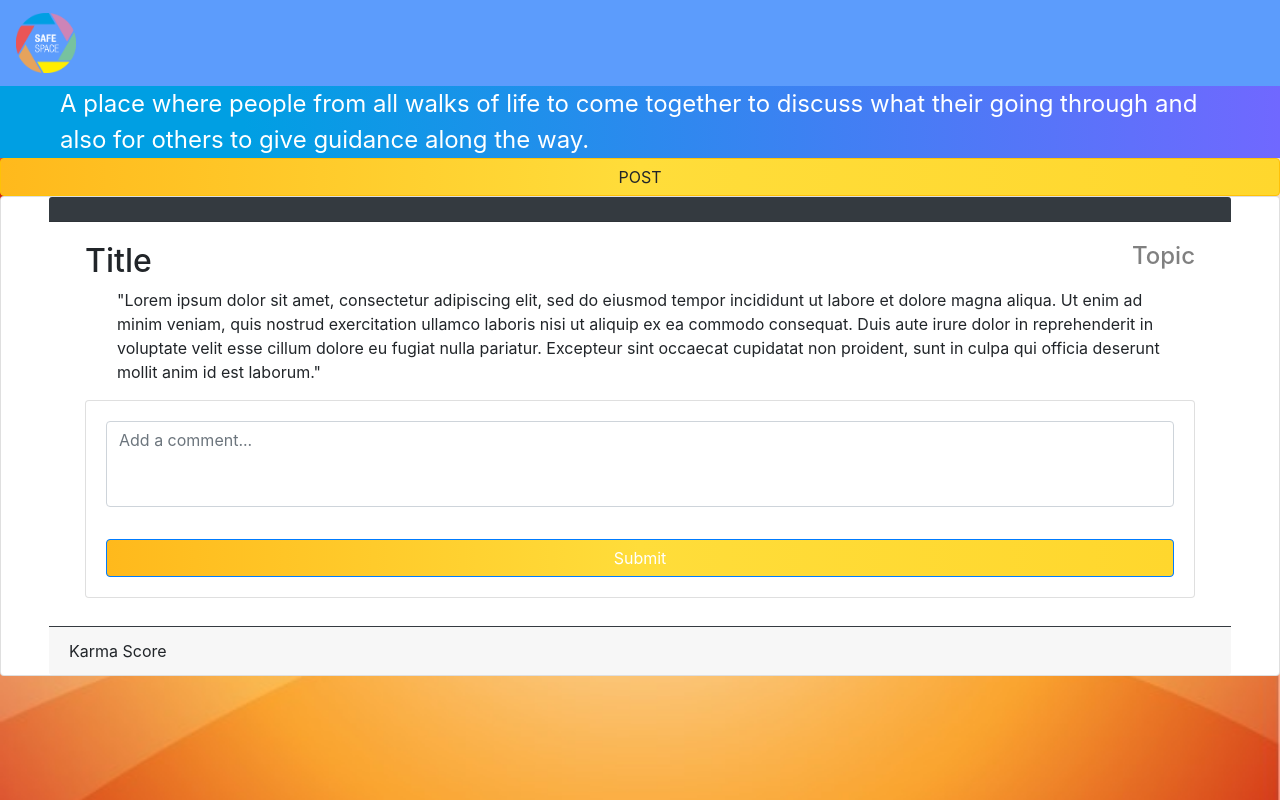
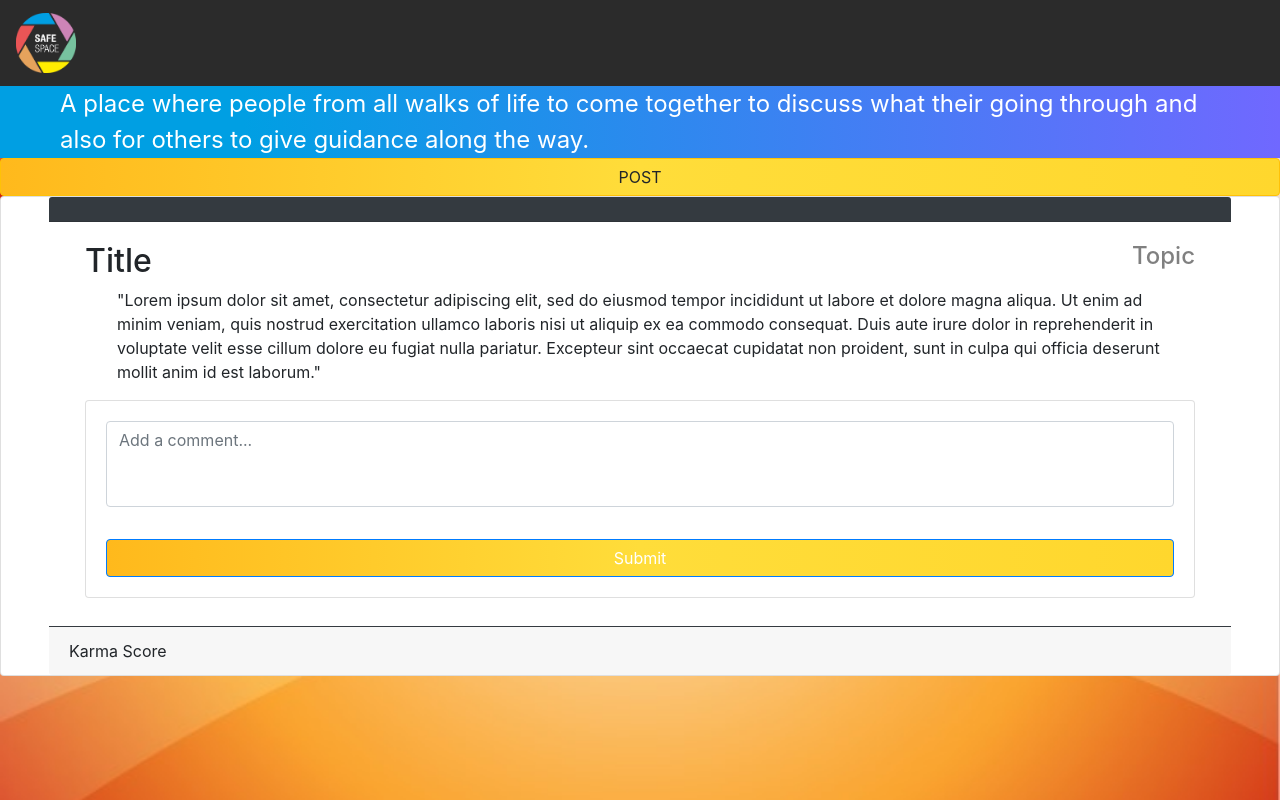
Before and after one commit to rkborgstrom/RinoTech-Safe-Space, a Vue app: page /#/ in a window 1280 px wide. Built offline with nearby package versions, Linux system fonts and the light colour scheme; no server answers.

Commit message:
updated header

```diff
--- a/src/components/Header.vue
+++ b/src/components/Header.vue
@@ -34,6 +34,6 @@
     }
 
     .navbar{
-        background-color: rgb(92, 156, 252);
+        background-color: rgb(43, 43, 43);
     }
 </style>
```
